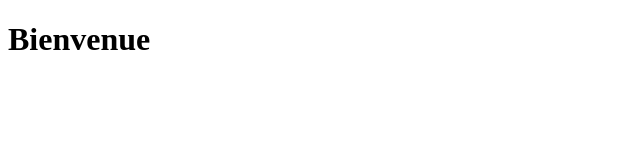
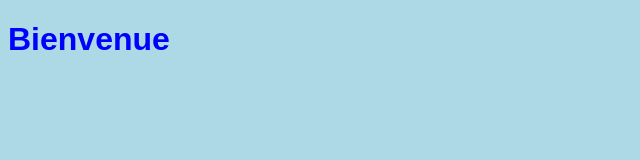
Before and after one commit to aithiba-ops/mon-site, a plain HTML site: page index.html in a window 1280 px wide. Shown: the whole page, without its empty margins (0-640 px from the left). Drawn offline with Linux system fonts and the light colour scheme.

Commit message:
Ajout de la feuille de style

```diff
--- a/index.html
+++ b/index.html
@@ -3,6 +3,7 @@
 <html>
 <head>
     <title>Mon site</title>
+    <link rel="stylesheet" href="style.css">
 </head>
 <body>
     <h1>Bienvenue</h1>
--- /dev/null
+++ b/style.css
@@ -0,0 +1,9 @@
+
+body {
+    background-color: lightblue;
+    font-family: Arial;
+}
+
+h1 {
+    color: blue;
+}
```
